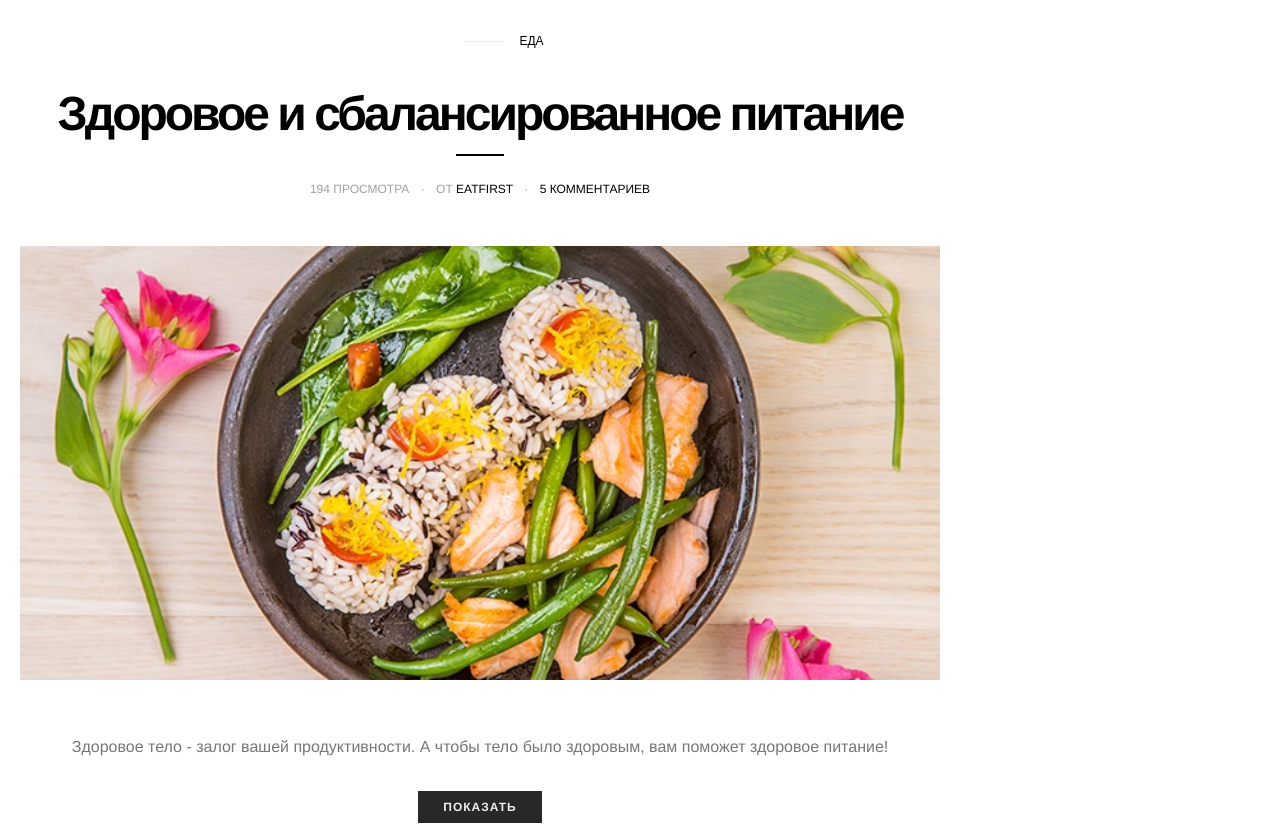
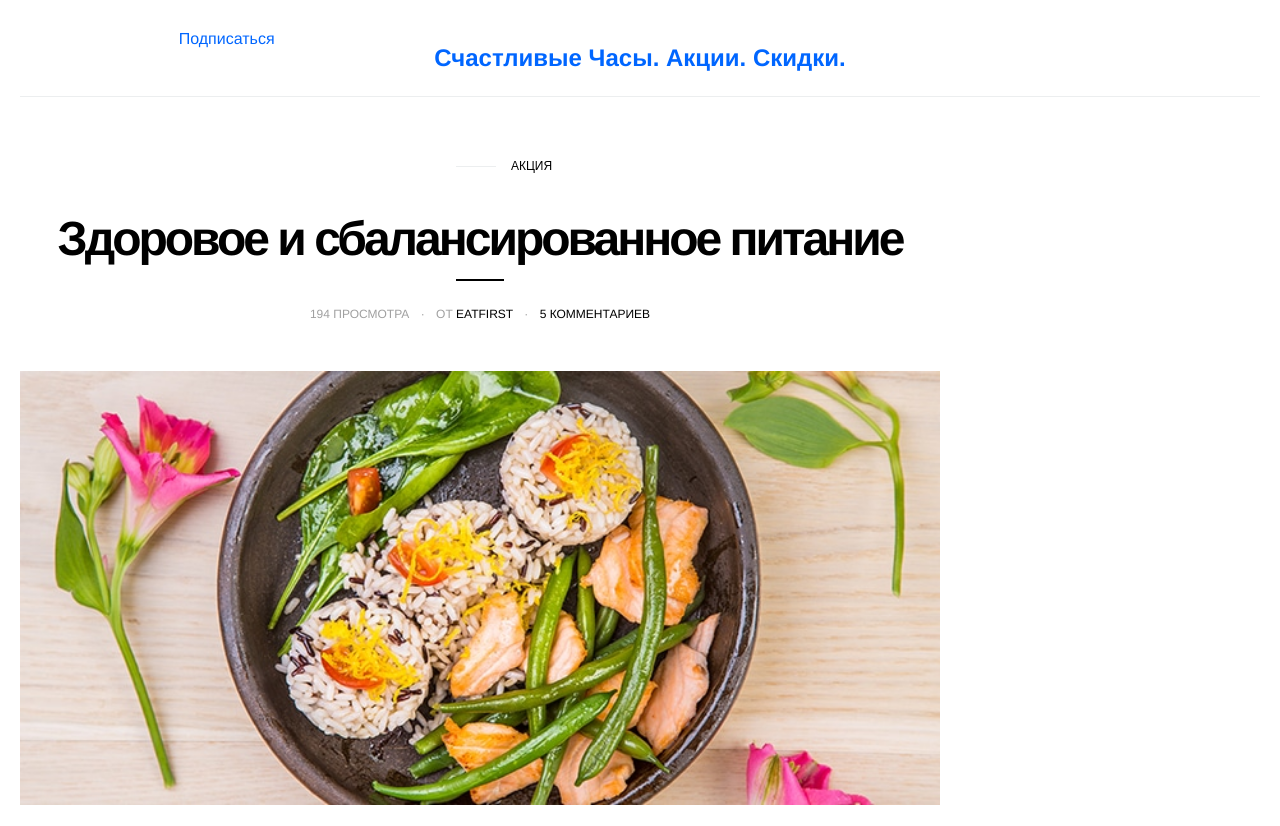
Before and after one commit to back-D/avail, a plain HTML site: page index.html in a window 1280 px wide. Shown: the top 826 px of the page. Drawn offline with nearby package versions, Linux system fonts and the light colour scheme; files whose address does not match are found by name.

Commit message:
Add header, working on it

```diff
--- a/css/style.css
+++ b/css/style.css
@@ -28,12 +28,29 @@ img {
     clear: both;
 }
 
-.site-content {
+.site-content, .site-header {
     margin-top: 20px;
 }
 
 .container {
     padding: 0 20px;
+}
+
+.header-list {
+    display: block;
+    list-style: none;
+    margin: 0;
+    padding: 0;
+    vertical-align: middle;
+}
+
+.header-list li {
+    display: inline-block;
+    float: left;
+    width: 33.333333%;
+    height: 100%;
+
+    margin: auto 0;
 }
 
 .page-content {
@@ -51,7 +68,7 @@ img {
 .main .post-archive {}
 .main .post-archive-standart {}
 
-.post-archive .post-standart {
+.post-archive .post-standart, .header-content {
     display: block;
     text-align: center;
     margin-bottom: 48px;
--- a/index.html
+++ b/index.html
@@ -5,7 +5,7 @@
     <link rel="stylesheet" href="css/normalize.css" type="text/css"/>
     <meta http-equiv="X-UA-Compatible" content="IE=edge">
     <meta name="viewport" content="width=device-width, initial-scale=1">
-    <!-- The above 3 meta tags *must* come first in the head; any other head content must come *after* these tags -->
+
     <title>Avails</title>
     <!-- Bootstrap
     <link rel="stylesheet" href="css/bootstrap.css"/>
@@ -15,6 +15,37 @@
     <script type="text/javascript" src="js/script.js"></script>
 </head>
 <body>
+
+<header class="site-header">
+    <div class="container">
+        <div class="header-content">
+            <ul class="header-list clearfix">
+                <li>
+                    <div class="subscribe">
+                        <a href="#" class="btn btn-secondary btn-effect">
+                            <span>Подписаться</span>
+                            <span><i class="icon icon-mail"></i></span>
+                        </a>
+                    </div>
+                </li>
+                <li>
+                    <div class="site-description">
+                        <a href="#">
+                            <h2>Счастливые Часы. Акции. Скидки.</h2>
+                        </a>
+                    </div>
+                </li>
+                <li><div class="site-search">
+                    <a href="#" class="btn-search">
+                        <i class="icon icon-search"></i>
+                    </a>
+                    </div>
+                </li>
+            </ul>
+        </div>
+    </div>
+</header>
+
 
 <div class="site-content">
     <div class="container">
@@ -26,7 +57,7 @@
                             <div class="post-header">
                                 <ul class="post-categories">
                                     <li>
-                                        <a href="#" rel="category tag">еда</a>
+                                        <a href="#" rel="category tag">акция</a>
                                     </li>
                                 </ul>
                                 <h2>
```
